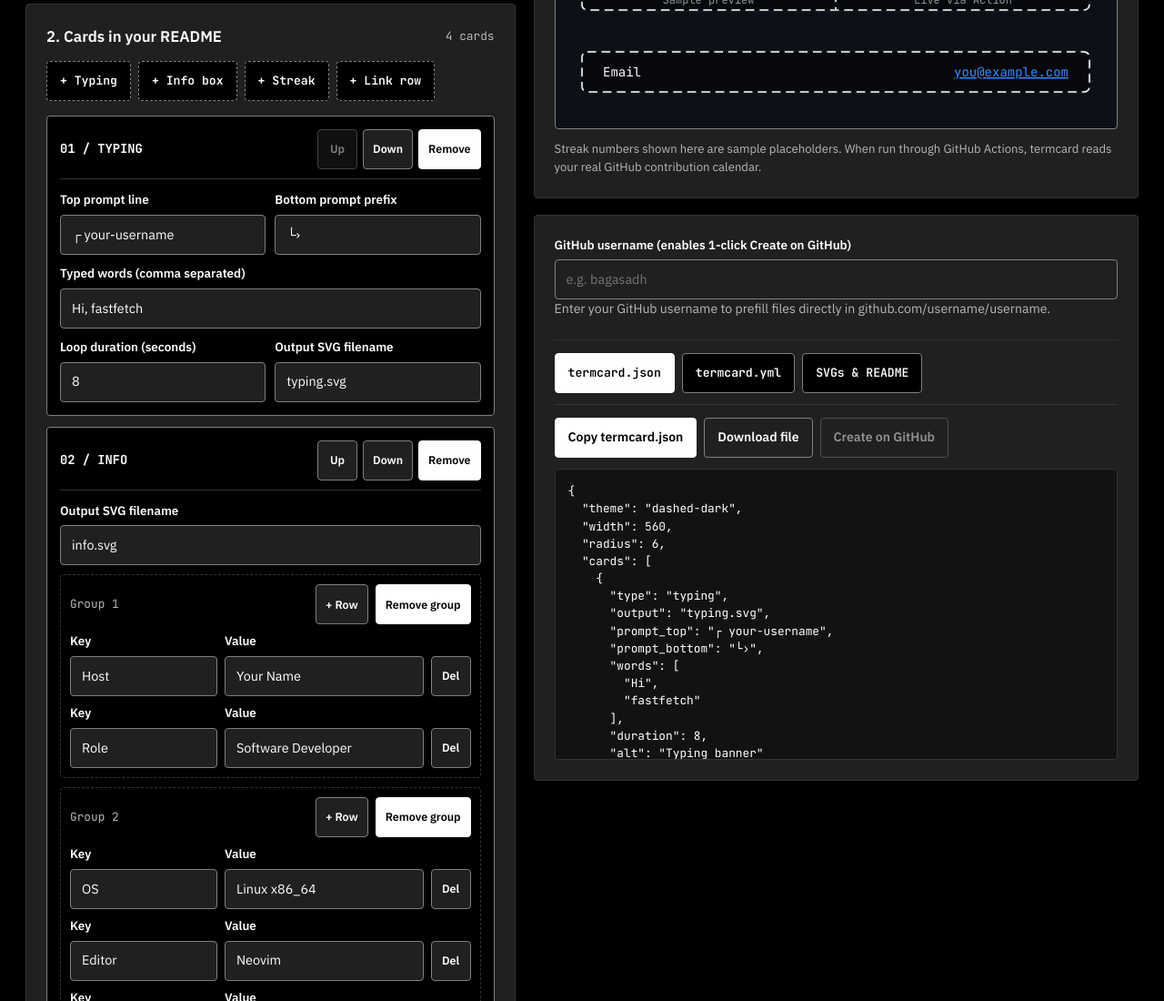
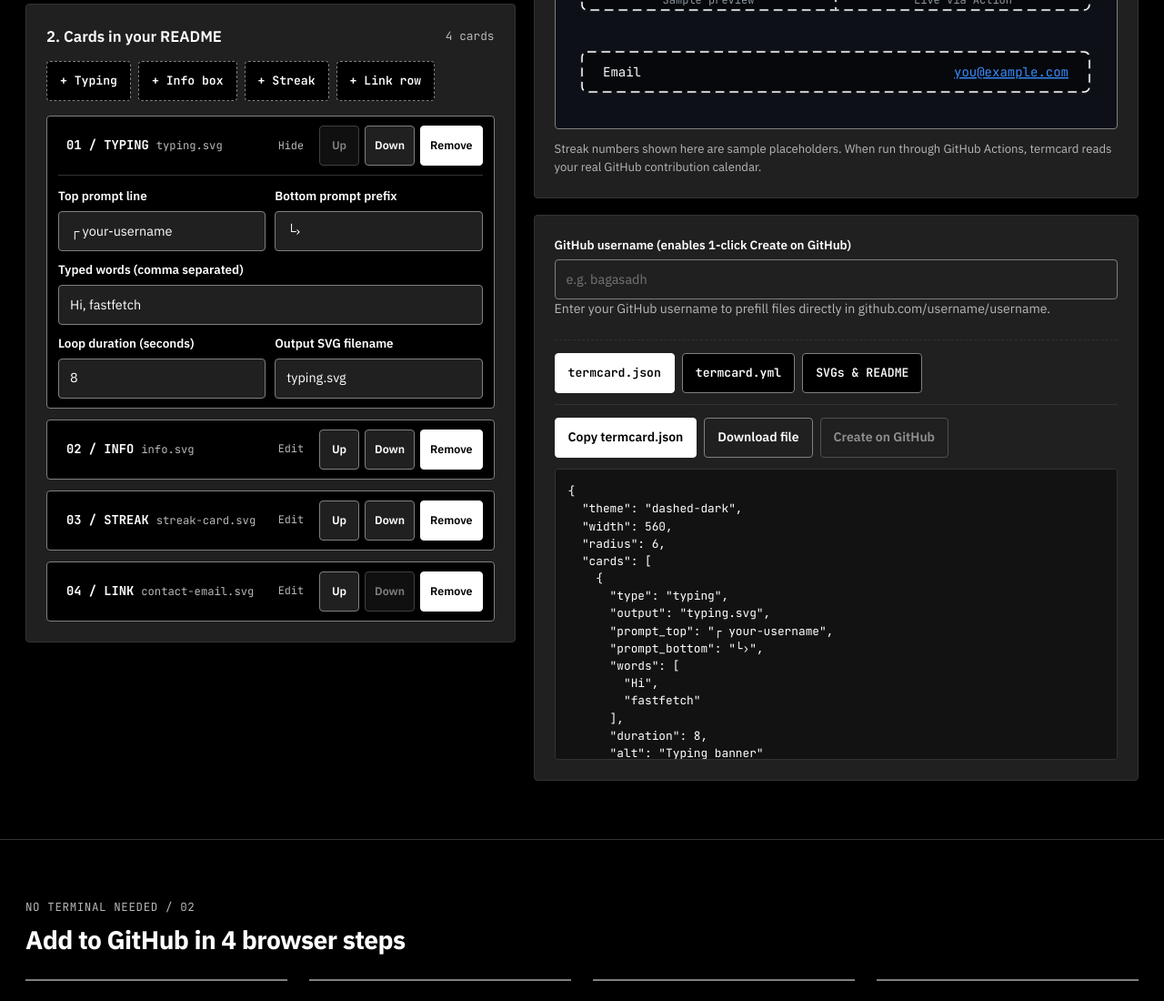
Before and after one commit to actions-marketplace-validations/bagasadh_termcard, a plain HTML site: page web/index.html in a window 1280 px wide. Shown: the part 1700-2800 px from the top of the page at 91% size. Drawn offline with Linux system fonts and the light colour scheme.

Commit message:
fix(web): collapse card editors to balance columns and simplify gallery copy

```diff
--- a/web/app.js
+++ b/web/app.js
@@ -85,6 +85,7 @@ const STORAGE_KEY = "termcard_builder_v1";
 const GH_USER_RE = /^[a-z\d](?:[a-z\d]|-(?=[a-z\d])){0,38}$/i;
 
 let state = createStarterState();
+let openCardId = state.cards[0]?.id || null;
 let typingPaused = window.matchMedia("(prefers-reduced-motion: reduce)").matches;
 let previewBackdrop = "dark";
 let pageTheme = "dark";
@@ -348,15 +349,43 @@ function renderCardsEditor() {
   el.emptyCardsState.hidden = count > 0;
 
   state.cards.forEach((card, idx) => {
+    const isOpen = card.id === openCardId;
+    const bodyId = `body-${card.id}`;
+
     const box = document.createElement("article");
-    box.className = "card-editor";
+    box.className = `card-editor${isOpen ? "" : " is-collapsed"}`;
 
     const head = document.createElement("div");
     head.className = "card-editor-head";
 
+    const toggleBtn = document.createElement("button");
+    toggleBtn.type = "button";
+    toggleBtn.className = "card-toggle-btn";
+    toggleBtn.setAttribute("aria-expanded", String(isOpen));
+    toggleBtn.setAttribute("aria-controls", bodyId);
+
+    const meta = document.createElement("span");
+    meta.className = "card-toggle-meta";
+
     const title = document.createElement("span");
     title.className = "card-type-title";
     title.textContent = `${String(idx + 1).padStart(2, "0")} / ${card.type.toUpperCase()}`;
+
+    const fileHint = document.createElement("span");
+    fileHint.className = "card-file-hint";
+    fileHint.textContent = card.output || "";
+
+    meta.append(title, fileHint);
+
+    const stateTxt = document.createElement("span");
+    stateTxt.className = "card-toggle-state";
+    stateTxt.textContent = isOpen ? "Hide" : "Edit";
+
+    toggleBtn.append(meta, stateTxt);
+    toggleBtn.addEventListener("click", () => {
+      openCardId = isOpen ? null : card.id;
+      renderCardsEditor();
+    });
 
     const actions = document.createElement("div");
     actions.className = "card-editor-actions";
@@ -392,17 +421,22 @@ function renderCardsEditor() {
     delBtn.setAttribute("aria-label", `Remove ${card.type} card ${idx + 1}`);
     delBtn.addEventListener("click", () => {
       state.cards.splice(idx, 1);
+      if (openCardId === card.id) {
+        openCardId = state.cards[Math.min(idx, state.cards.length - 1)]?.id || null;
+      }
       renderCardsEditor();
       renderPreviewAndExport();
       showStatus(`Removed ${card.type} card.`);
     });
 
     actions.append(upBtn, downBtn, delBtn);
-    head.append(title, actions);
+    head.append(toggleBtn, actions);
     box.appendChild(head);
 
     const fields = document.createElement("div");
+    fields.id = bodyId;
     fields.className = "editor-fields";
+    fields.hidden = !isOpen;
 
     if (card.type === "typing") {
       const topRow = document.createElement("div");
@@ -797,6 +831,7 @@ function loadFromStorage() {
       },
       cards: saved.state.cards.map((c) => ({ ...c, id: uid() })),
     };
+    openCardId = state.cards[0]?.id || null;
     deployUser = typeof saved.deployUser === "string" ? saved.deployUser : "";
     includePrivatePat = Boolean(saved.includePrivatePat);
     previewBackdrop = saved.previewBackdrop === "light" ? "light" : "dark";
@@ -906,6 +941,7 @@ function addCard(type) {
       alt: "GitHub",
     });
   }
+  openCardId = state.cards[state.cards.length - 1]?.id || null;
   renderCardsEditor();
   renderPreviewAndExport();
   showStatus(`Added ${type} card.`);
@@ -1055,6 +1091,7 @@ function importConfigFromText(rawText) {
     cards: importedCards,
   };
 
+  openCardId = state.cards[0]?.id || null;
   syncFrameControls();
   renderThemePicker();
   renderCardsEditor();
@@ -1147,6 +1184,7 @@ function wireEvents() {
       // Ignore storage errors.
     }
     state = createStarterState();
+    openCardId = state.cards[0]?.id || null;
     deployUser = "";
     includePrivatePat = false;
     el.ghDeployUser.value = "";
--- a/web/index.html
+++ b/web/index.html
@@ -78,11 +78,11 @@
         </button>
 
         <div class="wall-tile tile-editorial tile-s3">
-          <p class="editorial-kicker">GITHUB PROFILE TOOLKIT</p>
+          <p class="editorial-kicker">GITHUB PROFILE CARDS</p>
           <p class="editorial-quote">
-            No hosted server, no API quotas. <em>One JSON file and a GitHub Action.</em>
+            Pick a theme, type your details. <em>Copy into GitHub and you are done.</em>
           </p>
-          <p class="editorial-foot">Click any card tile to load its theme in the builder.</p>
+          <p class="editorial-foot">Click any card tile to preview its theme in the builder.</p>
         </div>
 
         <button type="button" class="wall-tile tile-specimen tile-s4" data-preset="terminal-green" aria-label="Load Terminal Green streak card preset into builder">
--- a/web/styles.css
+++ b/web/styles.css
@@ -813,7 +813,7 @@ input[type="range"] {
   border: 1px solid var(--border);
   border-radius: 4px;
   background: var(--bg);
-  padding: 14px;
+  padding: 10px 12px;
   min-width: 0;
 }
 
@@ -828,10 +828,64 @@ input[type="range"] {
   border-bottom: 1px solid var(--hairline);
 }
 
+.card-editor.is-collapsed .card-editor-head {
+  padding-bottom: 0;
+  margin-bottom: 0;
+  border-bottom: 0;
+}
+
+.card-toggle-btn {
+  flex: 1 1 160px;
+  min-height: 44px;
+  padding: 6px 8px;
+  border: 1px solid transparent;
+  border-radius: 4px;
+  background: transparent;
+  color: var(--text);
+  font: inherit;
+  display: inline-flex;
+  align-items: center;
+  justify-content: space-between;
+  gap: 10px;
+  text-align: left;
+}
+
+.card-toggle-btn:hover {
+  background: var(--surface);
+  border-color: var(--hairline);
+}
+
+.card-toggle-meta {
+  display: inline-flex;
+  align-items: baseline;
+  gap: 8px;
+  min-width: 0;
+}
+
 .card-type-title {
   font-family: "JetBrains Mono", ui-monospace, monospace;
   font-size: 0.86rem;
   font-weight: 700;
+}
+
+.card-file-hint {
+  font-family: "JetBrains Mono", ui-monospace, monospace;
+  font-size: 0.76rem;
+  color: var(--muted);
+  overflow: hidden;
+  text-overflow: ellipsis;
+  white-space: nowrap;
+}
+
+.card-toggle-state {
+  font-family: "JetBrains Mono", ui-monospace, monospace;
+  font-size: 0.74rem;
+  color: var(--muted);
+  flex-shrink: 0;
+}
+
+.editor-fields[hidden] {
+  display: none;
 }
 
 .card-editor-actions {
```
